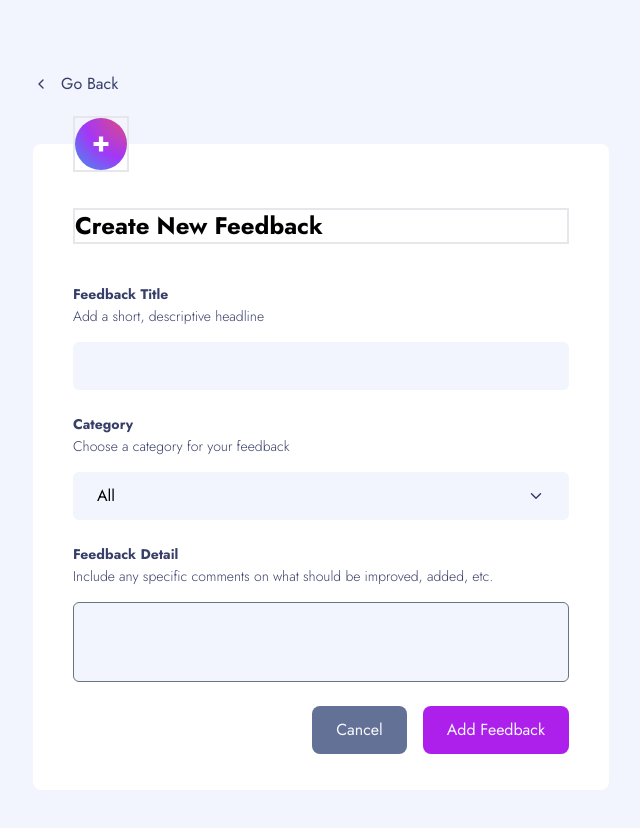
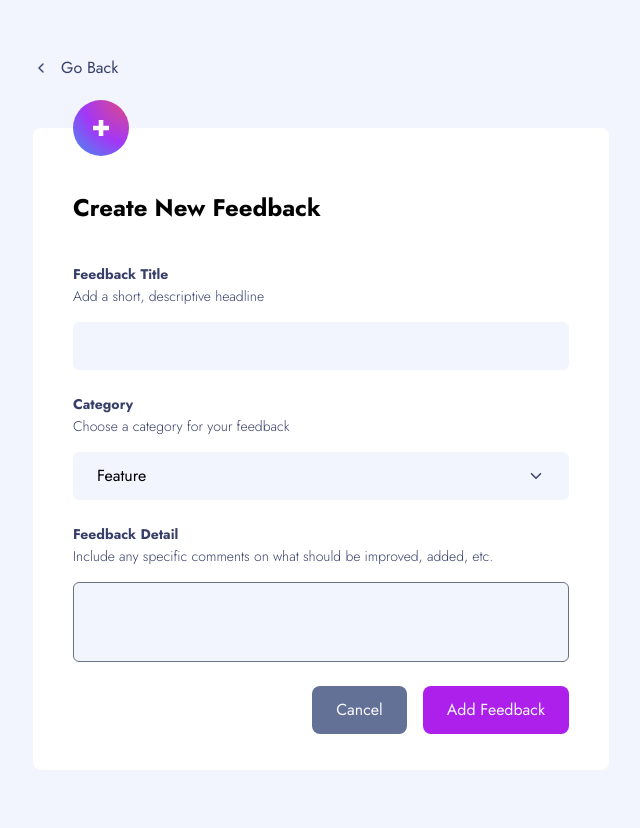
Before and after one commit to Ibarra11/ProductFeedback, a Next.js app: page /new-feedback in a window 1280 px wide. Shown: the top 828 px of the page, without its empty margins (319-959 px from the left). Built offline with nearby package versions, Linux system fonts and the light colour scheme.

Commit message:
change some stuff for adding feedback

```diff
--- a/app/components/FilterProvider/index.tsx
+++ b/app/components/FilterProvider/index.tsx
@@ -1,9 +1,9 @@
 "use client";
 import React from "react";
-import { FeedbackCategories } from "@/types";
+import { FilterCategories } from "@/types";
 interface Context {
-  filterCategory: FeedbackCategories;
-  handleFilterChange: (filter: FeedbackCategories) => void;
+  filterCategory: FilterCategories;
+  handleFilterChange: (filter: FilterCategories) => void;
 }
 
 const FilterContext = React.createContext<Context | undefined>(undefined);
@@ -20,9 +20,9 @@ export function useFilterContext() {
 
 function FilterProvider({ children }: React.PropsWithChildren) {
   const [filterCategory, setFilterCategory] =
-    React.useState<FeedbackCategories>("All");
+    React.useState<FilterCategories>("All");
 
-  function handleFilterChange(filter: FeedbackCategories) {
+  function handleFilterChange(filter: FilterCategories) {
     setFilterCategory(filter);
   }
   return (
--- a/app/components/Select/index.tsx
+++ b/app/components/Select/index.tsx
@@ -49,15 +49,16 @@ function Select<T extends string>({
       </S.Trigger>
       <S.Portal>
         <S.Content
+          avoidCollisions={false}
           position="popper"
           align="start"
-          className="hidden bg-white rounded-md mt-4 shadow-lg"
+          className="hidden bg-white rounded-md mt-4 shadow-xl"
         >
           <S.Viewport className="rounded-md">
             {options.map((item, index) => (
               <S.Item
                 className={clsx(
-                  "flex items-center py-3 px-6  outline-none  justify-between ",
+                  "flex items-center py-3 px-6 outline-none justify-between ",
                   `${
                     item !== value
                       ? "hover:text-brand-purple focus:text-brand-purple "
--- a/app/components/Sidebar/filter_pills.tsx
+++ b/app/components/Sidebar/filter_pills.tsx
@@ -2,13 +2,13 @@
 import React from "react";
 import Pill from "../Pill";
 import { useFilterContext } from "../FilterProvider";
-import { FILTER_LIST } from "@/app/constants";
+import { FILTER_CATEGORIES } from "@/app/constants";
 
 function FilterPills() {
   const { handleFilterChange, filterCategory } = useFilterContext();
   return (
     <div className="bg-white flex flex-wrap gap-2 p-6 rounded-lg">
-      {FILTER_LIST.map((filter, index) => {
+      {FILTER_CATEGORIES.map((filter, index) => {
         return (
           <Pill
             onClick={() => handleFilterChange(filter)}
--- a/app/constants/index.ts
+++ b/app/constants/index.ts
@@ -1,6 +1,5 @@
-import { FeedbackCategories, RoadmapOption } from "@/types";
+import { FeedbackCategories, FilterCategories, RoadmapOption } from "@/types";
 export const FEEDBACK_CATEGORIES: FeedbackCategories[] = [
-  "All",
   "Feature",
   "UI",
   "UX",
@@ -8,6 +7,11 @@ export const FEEDBACK_CATEGORIES: FeedbackCategories[] = [
   "Bug",
 ];
 
+export const FILTER_CATEGORIES: FilterCategories[] = [
+  "All",
+  ...FEEDBACK_CATEGORIES,
+];
+
 export const ROADMAP_OPTIONS: RoadmapOption[] = [
   { type: "Planned", count: 1, color: "tangerine" },
   { type: "In-Progress", count: 2, color: "purple" },
--- a/app/layout.tsx
+++ b/app/layout.tsx
@@ -15,7 +15,7 @@ export default function RootLayout({
     <html lang="en" className={jost.className}>
       <head />
       <body className="min-h-screen bg-brand-alice_blue">
-        <main className="pt-16 pb-12">{children}</main>
+        <main className="py-12">{children}</main>
       </body>
     </html>
   );
--- a/app/new-feedback/page.tsx
+++ b/app/new-feedback/page.tsx
@@ -27,15 +27,13 @@ function Page() {
       <form className="bg-white px-10 pb-9 rounded-lg">
         <Image
           src="/shared/icon-new-feedback.svg"
-          className="mb-2 border-2 -translate-y-1/2"
+          className="mb-2 -translate-y-1/2"
           width={56}
           height={56}
           alt=""
           aria-hidden
         />
-        <h1 className="text-2xl border-2 font-bold mb-10">
-          Create New Feedback
-        </h1>
+        <h1 className="text-2xl font-bold mb-10">Create New Feedback</h1>
         <div className="flex flex-col gap-6">
           <FormTextInput
             title="Feedback Title"
--- a/types/index.ts
+++ b/types/index.ts
@@ -4,12 +4,13 @@ export type ButtonBase<T extends { [key: string]: any }> =
   ButtonHTMLAttributes<HTMLButtonElement> & T;
 
 export type FeedbackCategories =
-  | "All"
   | "Feature"
   | "UX"
   | "UI"
   | "Enhancement"
   | "Bug";
+
+export type FilterCategories = FeedbackCategories | "All";
 
 export type SortByTypes =
   | "Most Comments"
```
